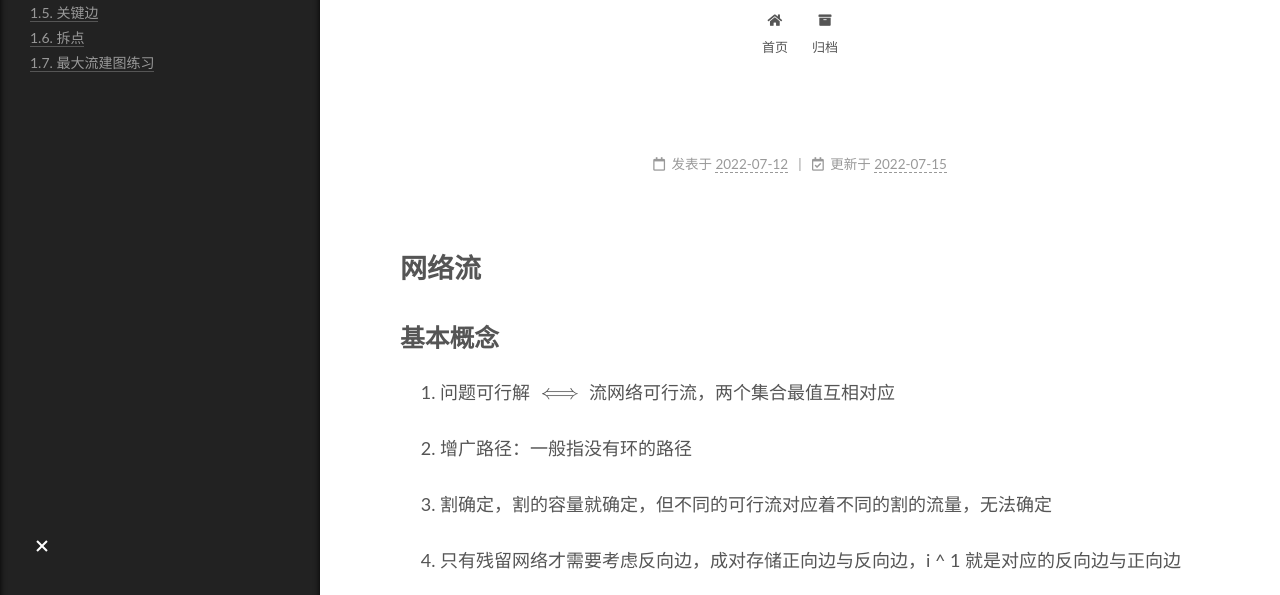
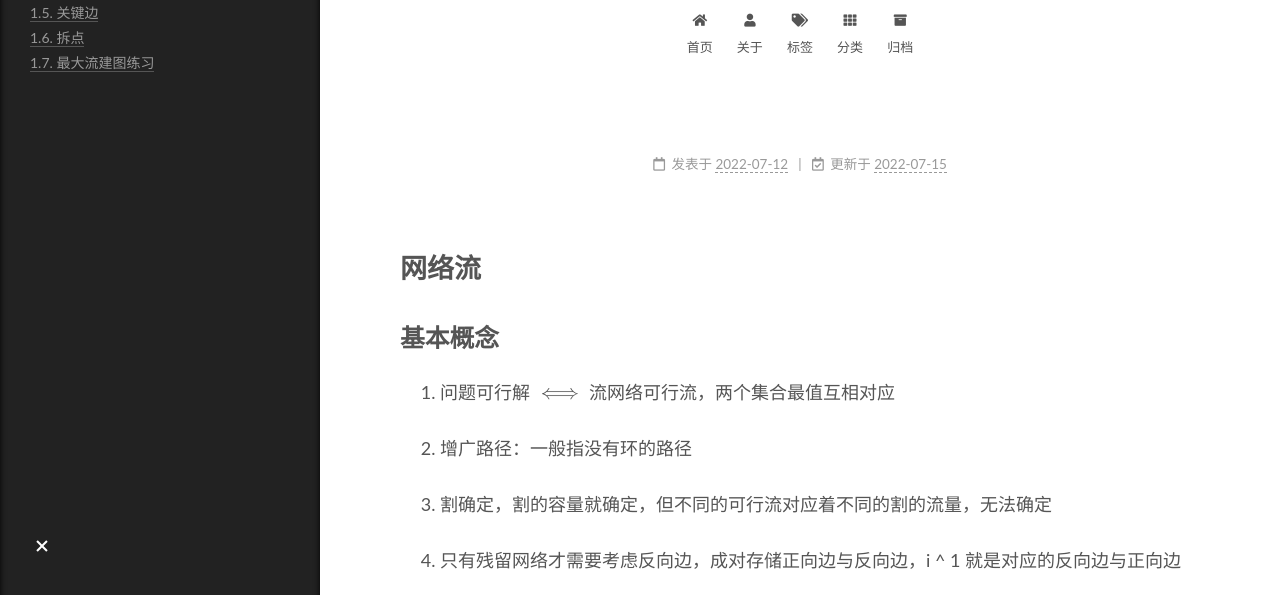
Before and after one commit to aldol-reaction/aldol-reaction.github.io, a plain HTML site: page 2022/07/12/最大流/index.html in a window 1280 px wide. Shown: the part 196-791 px from the top of the page. Drawn offline with Linux system fonts and the light colour scheme.

Commit message:
Site updated: 2022-07-16 18:55:13

```diff
--- a/2022/07/12/最大流/index.html
+++ b/2022/07/12/最大流/index.html
@@ -250,6 +250,21 @@ mjx-container[display="true"] + br {
         <li class="menu-item menu-item-home">
 
     <a href="/" rel="section"><i class="fa fa-home fa-fw"></i>首页</a>
+
+  </li>
+        <li class="menu-item menu-item-about">
+
+    <a href="/about/" rel="section"><i class="fa fa-user fa-fw"></i>关于</a>
+
+  </li>
+        <li class="menu-item menu-item-tags">
+
+    <a href="/tags/" rel="section"><i class="fa fa-tags fa-fw"></i>标签</a>
+
+  </li>
+        <li class="menu-item menu-item-categories">
+
+    <a href="/categories/" rel="section"><i class="fa fa-th fa-fw"></i>分类</a>
 
   </li>
         <li class="menu-item menu-item-archives">
--- a/css/main.css
+++ b/css/main.css
@@ -1168,7 +1168,7 @@ pre .javascript .function {
 }
 .links-of-author a::before,
 .links-of-author span.exturl::before {
-  background: #5dc1ff;
+  background: #81eb13;
   border-radius: 50%;
   content: ' ';
   display: inline-block;
```
Also changed, not shown: 2022/07/13/C++第二章/index.html (+15 -0 lines), 2022/07/15/公式测试/index.html (+15 -0 lines), archives/2022/07/index.html (+15 -0 lines), archives/2022/index.html (+15 -0 lines), archives/index.html (+15 -0 lines), index.html (+15 -0 lines).
